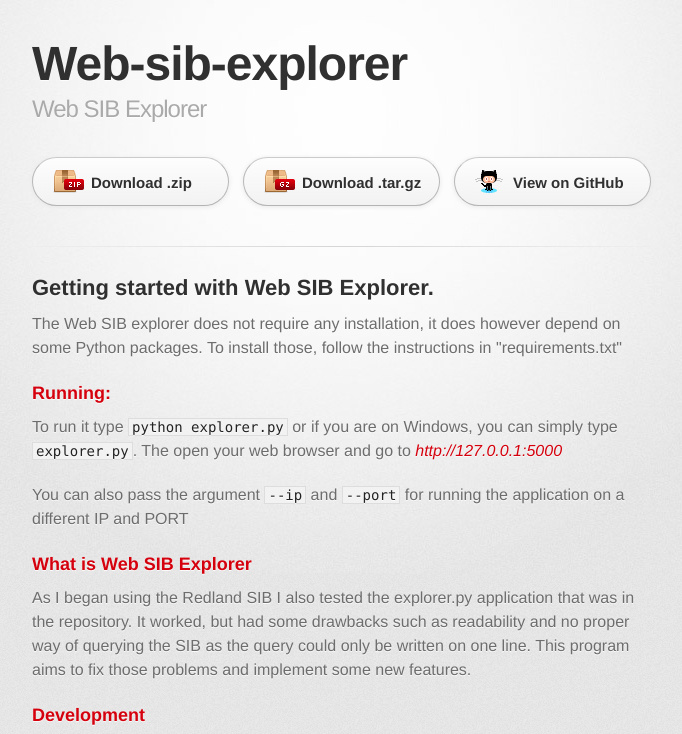
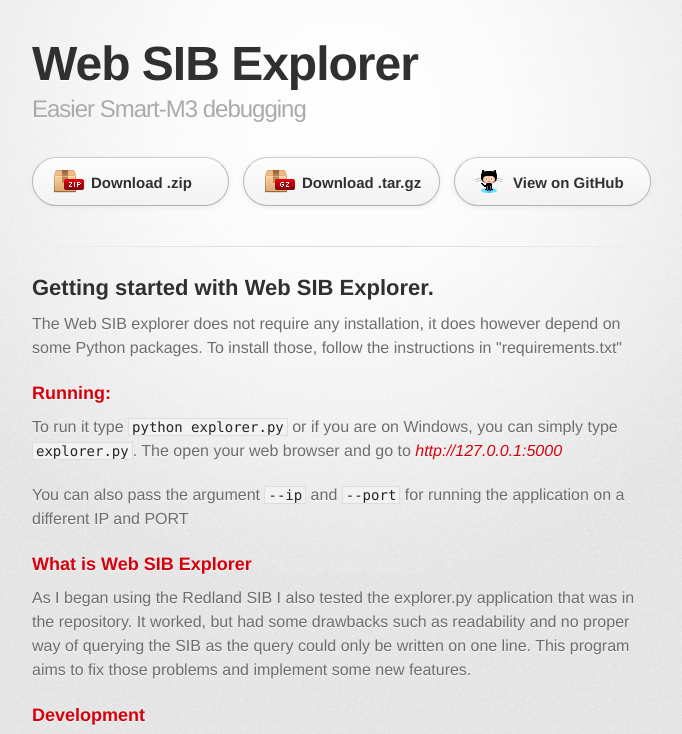
Before and after one commit to ESLab/Web-SIB-Explorer, a plain HTML site: page index.html in a window 1280 px wide. Shown: the top 734 px of the page, without its empty margins (298-980 px from the left). Drawn offline with Linux system fonts and the light colour scheme; a web font is replaced by a local one.

Commit message:
Fixed headers and title

```diff
--- a/index.html
+++ b/index.html
@@ -10,7 +10,7 @@
     <!--[if lt IE 9]>
     <script src="//html5shiv.googlecode.com/svn/trunk/html5.js"></script>
     <![endif]-->
-    <title>Web-sib-explorer by ESLab</title>
+    <title>Web SIB Explorer by ESLab</title>
   </head>
 
   <body>
@@ -18,8 +18,8 @@
       <div class="inner">
 
         <header>
-          <h1>Web-sib-explorer</h1>
-          <h2>Web SIB Explorer</h2>
+          <h1>Web SIB Explorer</h1>
+          <h2>Easier Smart-M3 debugging</h2>
         </header>
 
         <section id="downloads" class="clearfix">
```
